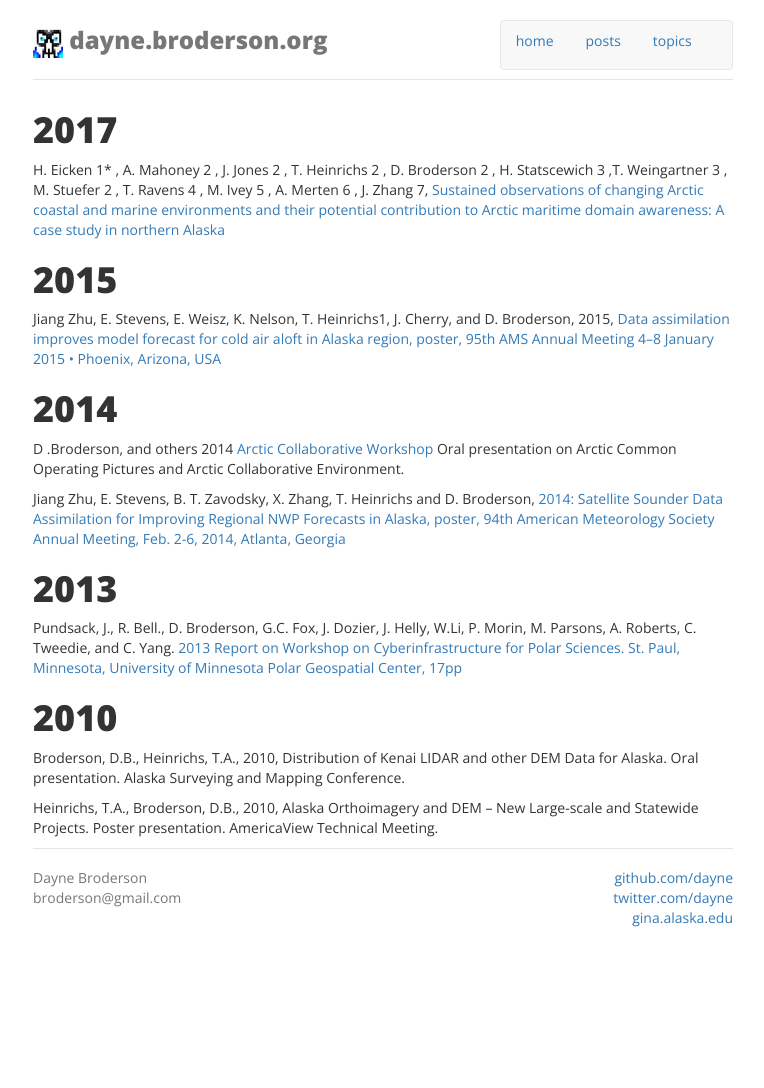
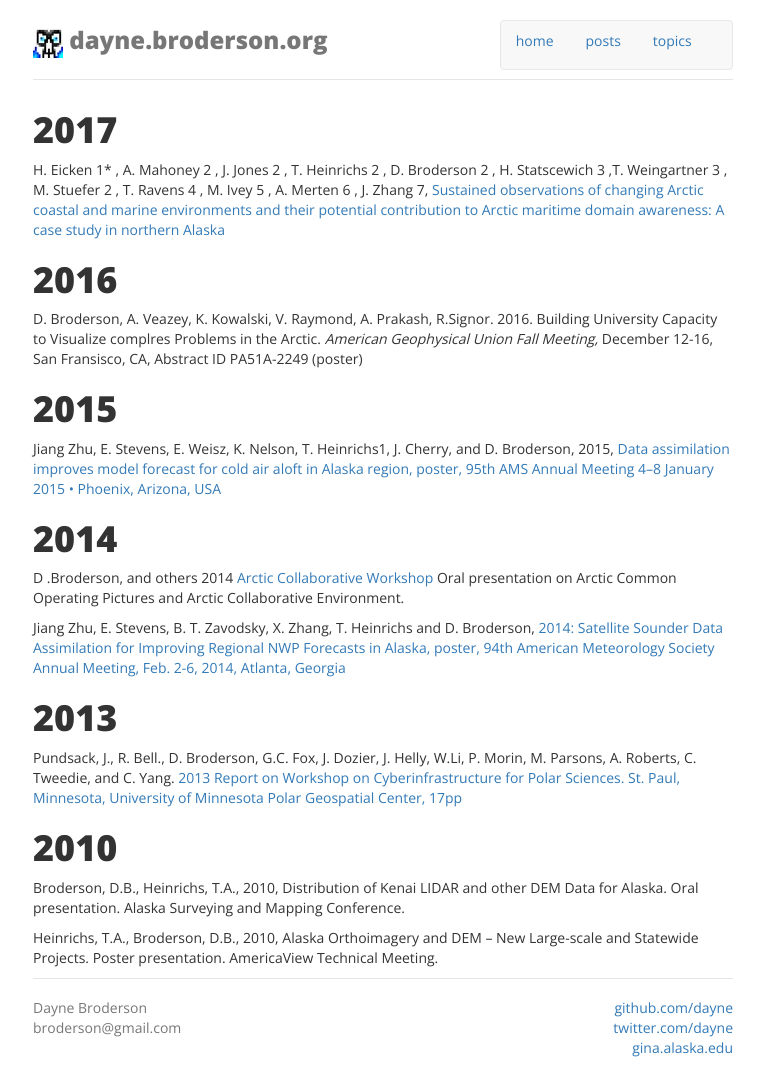
Before and after one commit to dayne/dayne.github.com, a Jekyll site: the page built from bio/publications.md, in a window 1280 px wide. Shown: the whole page, without its empty margins (257-1021 px from the left). Built offline with Jekyll 4.4.1, drawn with Linux system fonts in a browser that asks for light colours; nearby versions of some CDN libraries; our own code applies the rules of GitHub Pages for plain Markdown files; before the commit the page ends 958 px from its top, so only the background shows below that.

Commit message:
adding agu poster

```diff
--- a/bio/publications.md
+++ b/bio/publications.md
@@ -1,6 +1,10 @@
 # 2017
 
 H. Eicken 1\* , A. Mahoney 2 , J. Jones 2 , T. Heinrichs 2 , D. Broderson 2 , H. Statscewich 3 ,T. Weingartner 3 , M. Stuefer 2 , T. Ravens 4 , M. Ivey 5 , A. Merten 6 , J. Zhang 7, [Sustained observations of changing Arctic coastal and marine environments and their potential contribution to Arctic maritime domain awareness: A case study in northern Alaska](/docs/2017-ArcticEnvSec_WhitePaper160124clean.pdf)
+
+# 2016
+
+D. Broderson, A. Veazey, K. Kowalski, V. Raymond, A. Prakash, R.Signor. 2016. Building University Capacity to Visualize complres Problems in the Arctic. _American Geophysical Union Fall Meeting,_ December 12-16, San Fransisco, CA, Abstract ID PA51A-2249 (poster)
 
 # 2015
 
```
